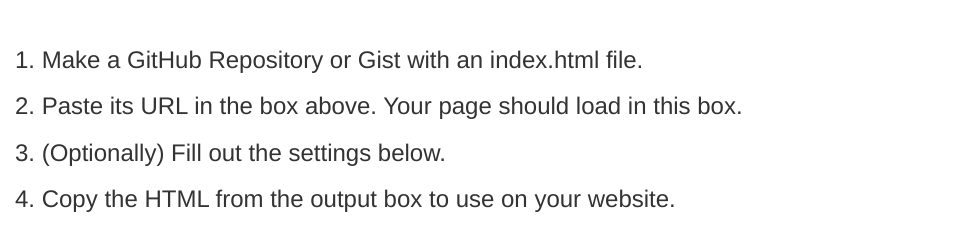
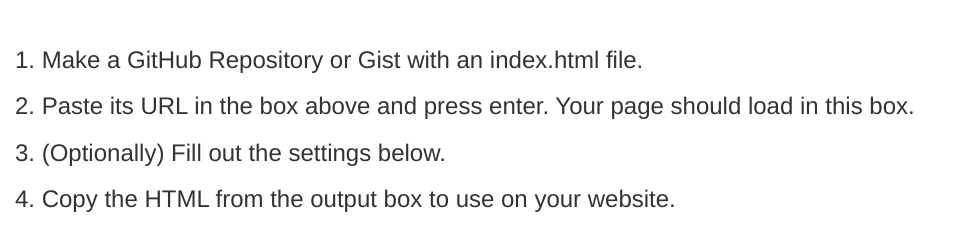
Before and after one commit to pageletdev/example-pagelets, a plain HTML site: page intro.html in a window 1280 px wide. Shown: the part 76-326 px from the top of the page, without its empty margins (0-961 px from the left). Drawn offline with nearby package versions, Linux system fonts and the light colour scheme.

Commit message:
Update intro.html

```diff
--- a/intro.html
+++ b/intro.html
@@ -11,7 +11,7 @@
         <br>
         <h2 class="text-center">Make a Pagelet. It's easy!</h2><br>
         <h3 class="text-left">1. Make a GitHub Repository or Gist with an index.html file.</h3>
-        <h3 class="text-left">2. Paste its URL in the box above. Your page should load in this box.</h3>
+        <h3 class="text-left">2. Paste its URL in the box above and press enter. Your page should load in this box.</h3>
         <h3 class="text-left">3. (Optionally) Fill out the settings below.</h3>
         <h3 class="text-left">4. Copy the HTML from the output box to use on your website.</h3>
     </div>
```
